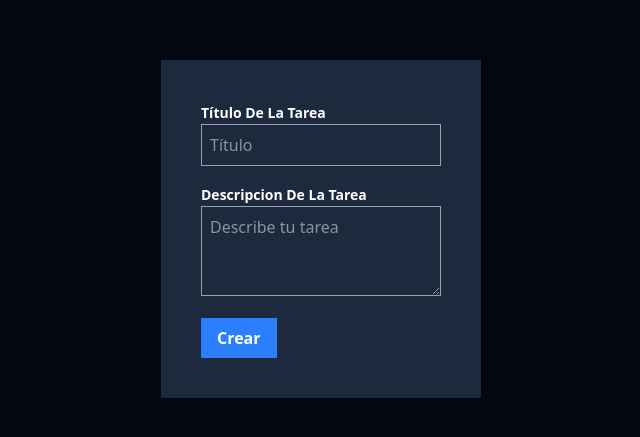
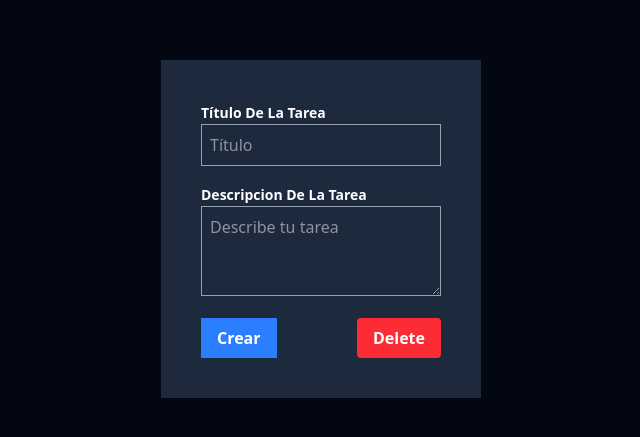
Before and after one commit to Angie09309/nextjs-prisma-crud, a Next.js app: page /tasks/edit/1 in a window 1280 px wide. Shown: the part 171-608 px from the top of the page, without its empty margins (319-959 px from the left). Built offline with nearby package versions, Linux system fonts and the light colour scheme; no server answers; the database is empty.

Commit message:
Añadir botón de eliminación en EditForm

```diff
--- a/src/components/EditForm.jsx
+++ b/src/components/EditForm.jsx
@@ -72,9 +72,31 @@ export const EditForm = ({ id }) => {
                 value={description}
             ></textarea>
 
-            <button className="bg-blue-500 hover:bg-blue-700 text-white  font-bold py-2 px-4 ounded">
-                Crear
-            </button>
+            <div className='flex justify-between'>
+                <button type='submit'
+                    className="bg-blue-500 hover:bg-blue-700 text-white  font-bold py-2 px-4 ounded">
+                    Crear
+                </button>
+
+                {
+                    id && (
+                        <button className='bg-red-500 hover:bg-red-700 text-white font-bold py-2 px-4 rounded '
+                            type='button'
+                            onClick={async () => {
+                                const res = await fetch(`/api/tasks/${id}`, {
+                                    method: "DELETE"
+                                })
+                                const data = await res.json()
+                                router.refresh()
+                                router.push("/")
+                            }}>
+
+                            Delete
+                        </button>
+                    )
+                }
+            </div>
+
         </form>
     )
 }
```
Also changed, not shown: 1 other file (tests, documents, lock files or other folders).
